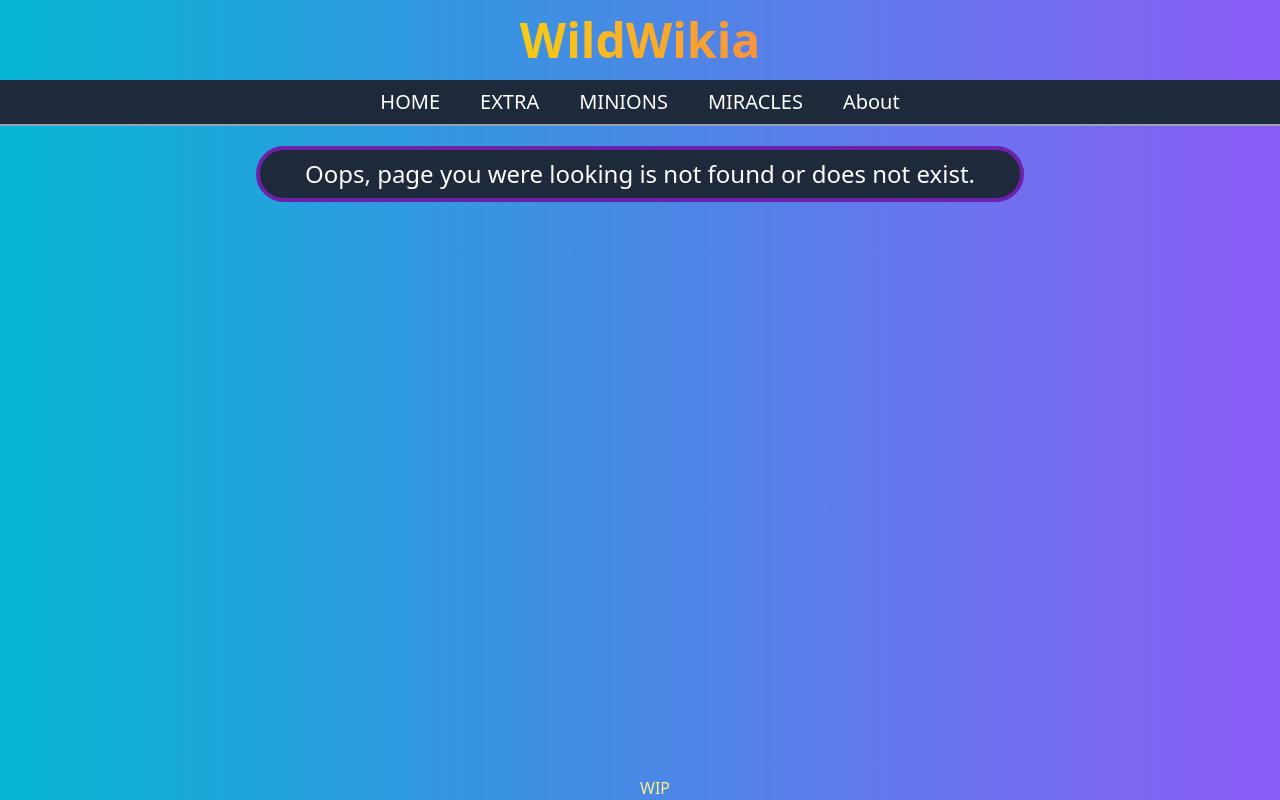
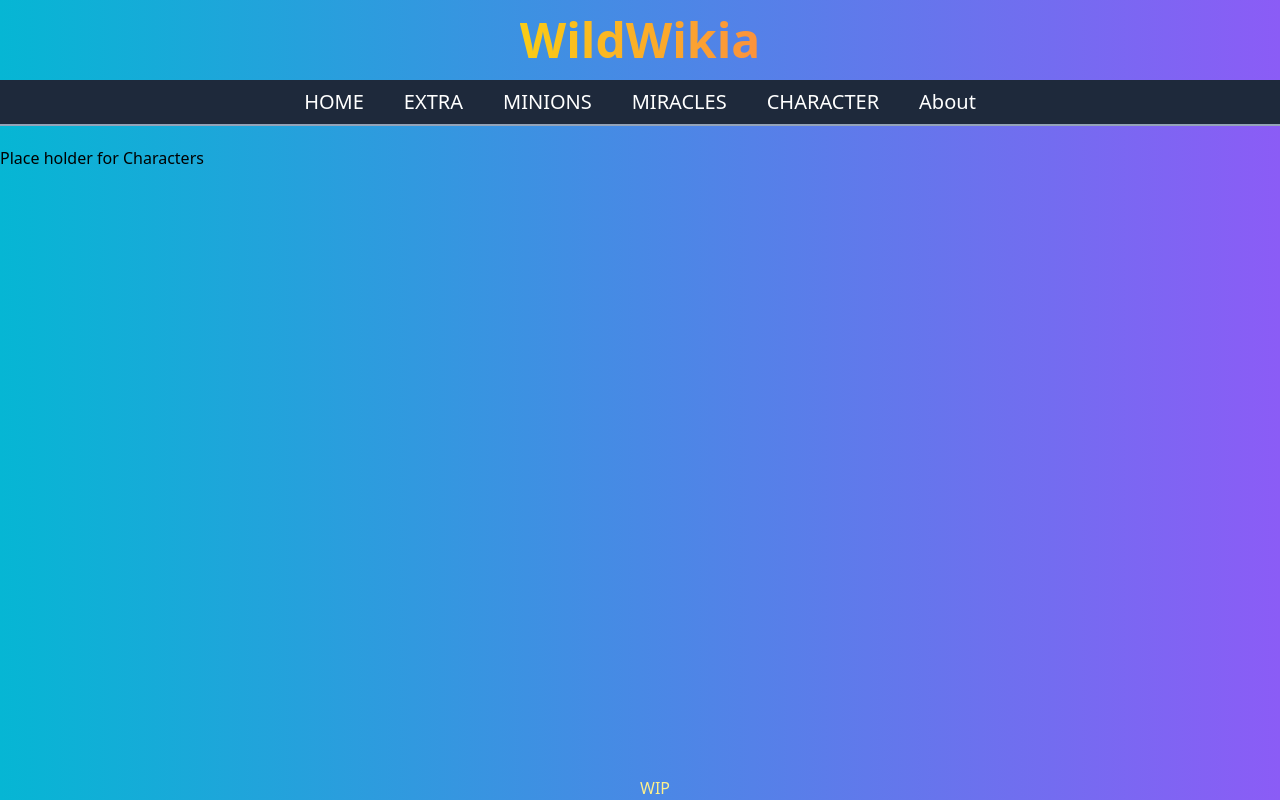
Before and after one commit to axe-rigged/JazzWikia, a React (Create React App) app in the folder frontend/: page /character in a window 1280 px wide. Before the commit this address had no page. Built offline with nearby package versions, Linux system fonts and the light colour scheme.

Commit message:
Added file and change README

```diff
--- a/frontend/src/App.css
+++ b/frontend/src/App.css
@@ -1,3 +1,4 @@
+
 .App {
   text-align: center;
 }
--- a/frontend/src/App.js
+++ b/frontend/src/App.js
@@ -6,10 +6,12 @@ import MINIONS from './navsite/minions';
 import Home from './navsite/home';
 import Notfound from './navsite/notfound';
 import Miracles from './navsite/miracles';
+import Character from './navsite/character';
 //ctrl+space force intelliSense to pop up.
 //Yksi sivu voisi olla encounter jonne voi lisätä unitteja ja hahmoja propsin avulla. SIellä voi vähentää hitlocationia ja willpower
 //Myös encounter tracker olisi kova
 //Meidän pitää luoda tapa et tämä toimii puhelimella. Kortit mene päin vittua nopeasti. MOBILE FOCUS! ITS 2022 and you are typing for desktop?! LUL
+//Ulkonäköä paremmaksi
 function App() {
   return (
     <div className="bg-gradient-to-r from-cyan-500 to-violet-500 pb-10 min-h-screen h-full">
@@ -21,6 +23,7 @@ function App() {
         <Link className='mx-5 text-xl text-white' to="/extra">EXTRA</Link>
         <Link className='mx-5 text-xl text-white' to="/minions">MINIONS</Link>
         <Link className='mx-5 text-xl text-white' to="/miracles">MIRACLES</Link>
+        <Link className='mx-5 text-xl text-white' to="/character">CHARACTER</Link>
         <Link className='mx-5 text-xl text-white' to="/about">About</Link>
       </nav>
         <Routes>
@@ -29,6 +32,7 @@ function App() {
             <Route path='/minions' element={<MINIONS/>} />
             <Route path='/miracles' element={<Miracles/>} />
             <Route path='/about' element={<About/>} />
+            <Route path='/character' element={<Character/>} />
             <Route path='*' element={<Notfound/>} />
         </Routes>
     <p className='fixed bottom-0 left-1/2 text-yellow-200'>WIP</p>
--- /dev/null
+++ b/frontend/src/navsite/character.js
@@ -0,0 +1,12 @@
+import "../App.css";
+
+//Tänne tulee hahmojen julkaisu, jonka inspiraatio otettu 5etoolsista.
+function Character(){
+    return(
+        <div>
+            <h1>Place holder for Characters</h1>
+        </div>
+    );
+}
+
+export default Character;
```
Also changed, not shown: 1 other file (tests, documents, lock files or other folders).
